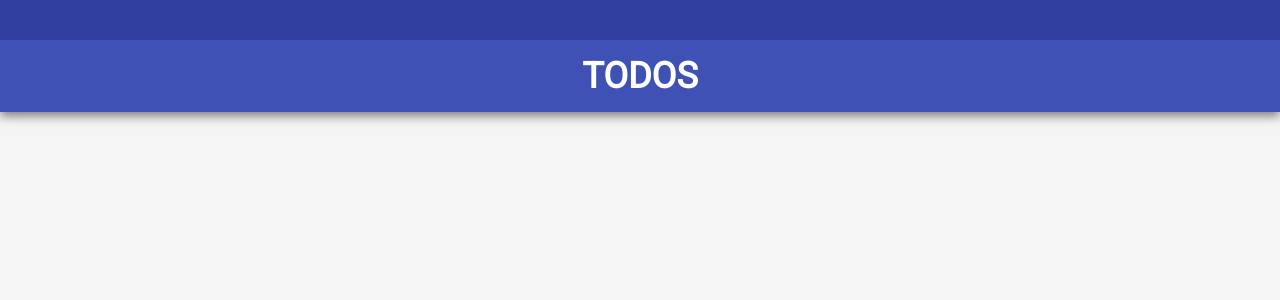
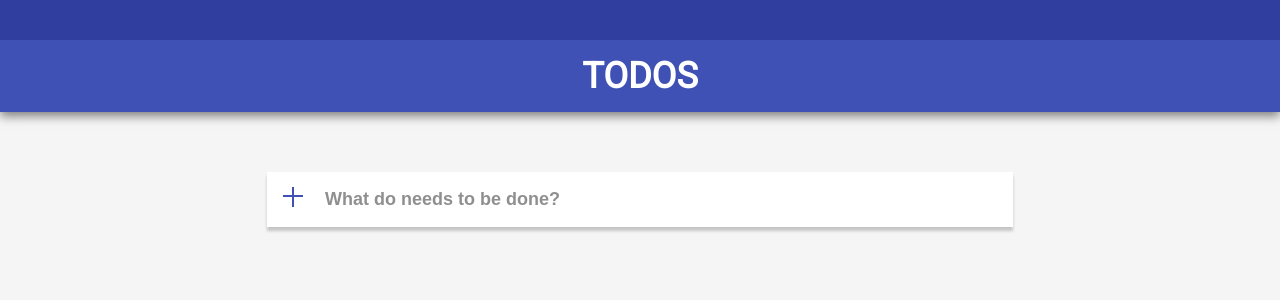
Before and after one commit to n-komatsu/ts-todo, a Vue app in the folder ts-todo-client/: page / in a window 1280 px wide. Shown: the top 300 px of the page. Built offline with nearby package versions, Linux system fonts and the light colour scheme.

Commit message:
add: Todo追加用テキストフィールドのマークアップ

```diff
--- a/ts-todo-client/src/views/Home.vue
+++ b/ts-todo-client/src/views/Home.vue
@@ -3,6 +3,12 @@
     <header class="header">
       <h1 class="header-title">TODOS</h1>
     </header>
+    <div class="wrapper">
+      <div class="text-field">
+        <i class="text-field-icon plus"></i>
+        <input type="text" class="text-field-input" placeholder="What do needs to be done?">
+      </div>
+    </div>
   </div>
 </template>
 
@@ -21,4 +27,62 @@
       padding: 18px 0;
     }
   }
+
+  .wrapper {
+    width: 746px;
+    margin: 60px auto 0;
+  }
+
+  .text-field {
+    position: relative;
+    padding: 16px 16px 16px 56px;
+    background-color: #fff;
+    box-shadow: 0 4px 3px rgba(0, 0, 0, 0.2);
+    &-input {
+      width: 100%;
+      font-size: 18px;
+      color: #757575;
+      border: none;
+      &::placeholder {
+        color: #212121;
+        opacity: .5;
+        font-weight: bold;
+      }
+      &:focus {
+        outline: none;
+      }
+    }
+
+    &-icon {
+      position: absolute;
+      width: 20px;
+      height: 20px;
+      top: 15px;
+      left: 16px;
+      &:hover {
+        cursor: pointer;
+      }
+      &.plus:before {
+        content: '';
+        position: absolute;
+        display: block;
+        width: 20px;
+        height: 2px;
+        transform: rotate(90deg);
+        background-color: #3F51B5;
+        top: calc(50% - 1px);
+        left: 0;
+      }
+      &.plus:after {
+        content: '';
+        position: absolute;
+        display: block;
+        width: 20px;
+        height: 2px;
+        background-color: #3F51B5;
+        top: calc(50% - 2px);
+        left: 0;
+      }
+    }
+  }
 </style>
```
